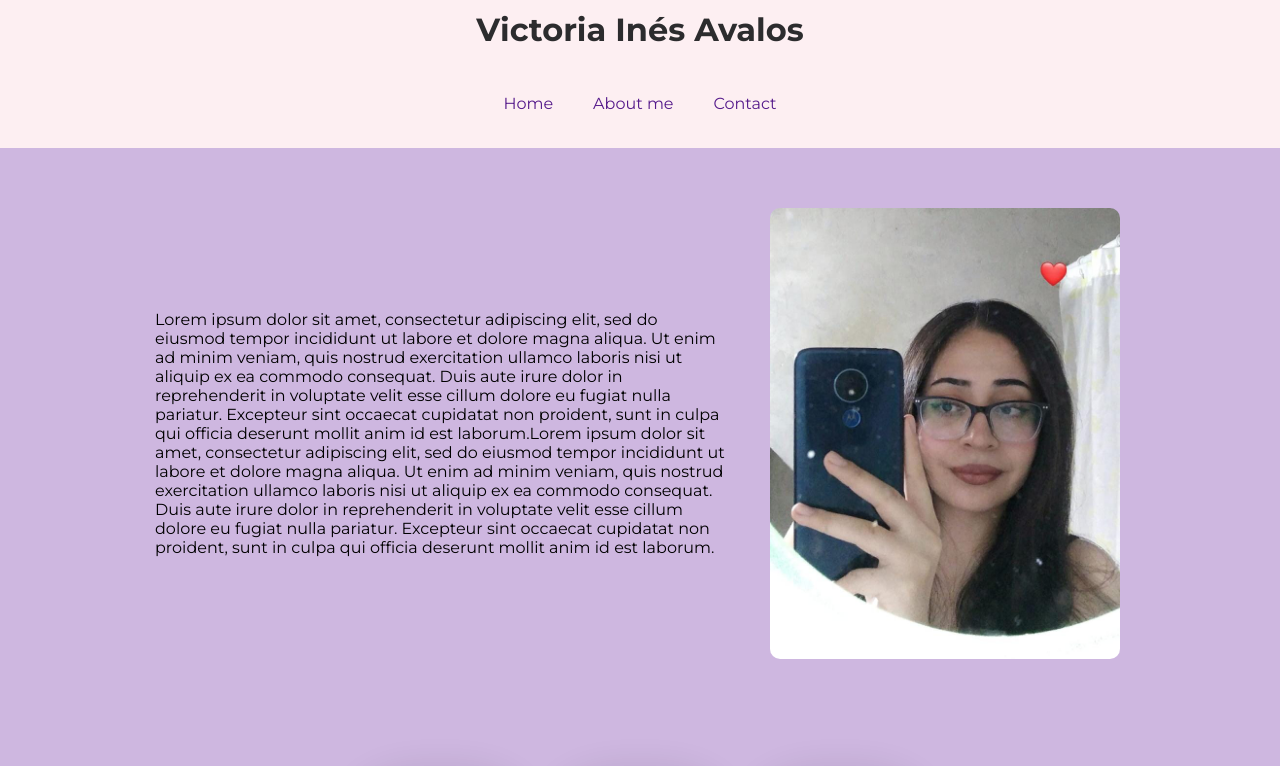
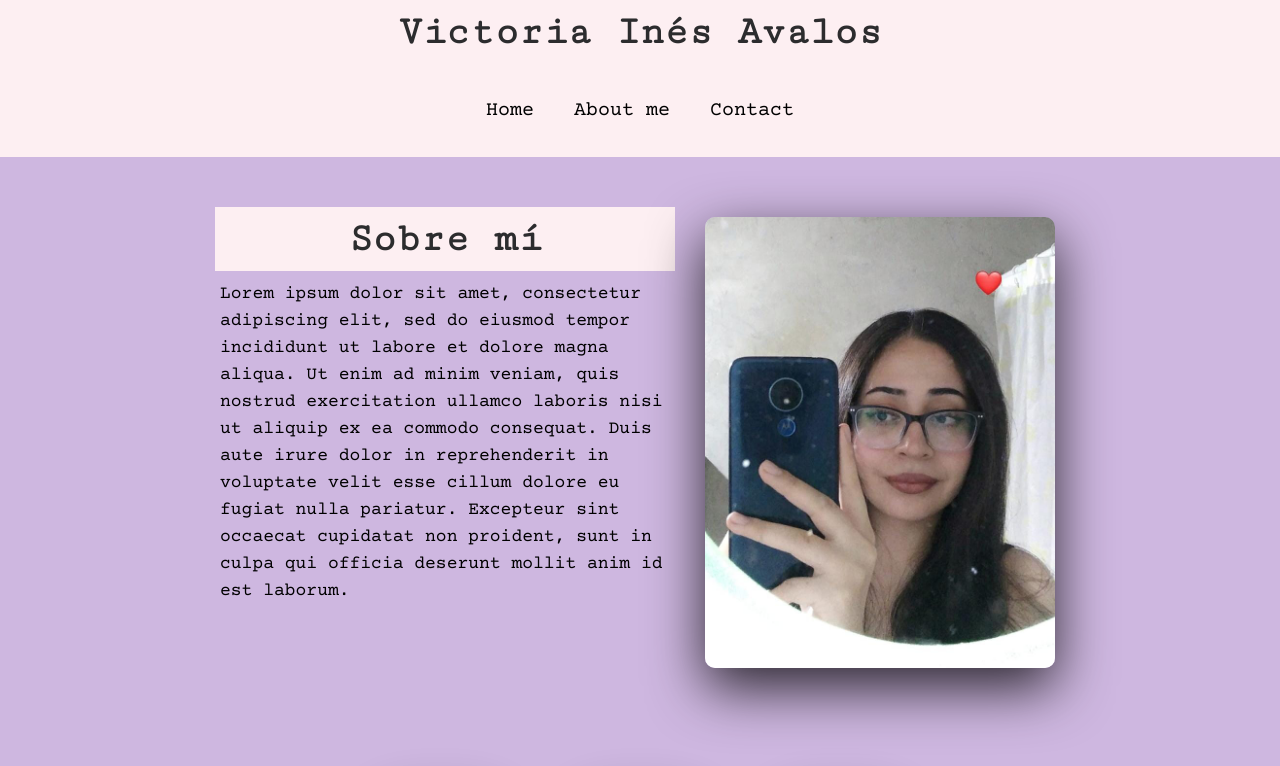
Before and after one commit to vickkyavalos/practica-dweb, a plain HTML site: page Desafio-HTML CSS/index.html in a window 1280 px wide. Shown: the top 766 px of the page. Drawn offline with nearby package versions, Linux system fonts and the light colour scheme.

Commit message:
style: acomodando estilos

```diff
--- a/Desafio-HTML CSS/index.html
+++ b/Desafio-HTML CSS/index.html
@@ -6,31 +6,39 @@
     <meta name="viewport" content="width=device-width, initial-scale=1.0">
     <title>desafío front</title>
     <link href="https://fonts.googleapis.com/css2?family=Bebas+Neue&family=Montserrat:ital,wght@0,100..900;1,100..900&display=swap" rel="stylesheet">
+
+    <link rel="preconnect" href="https://fonts.googleapis.com">
+    <link rel="preconnect" href="https://fonts.gstatic.com" crossorigin>
+    <link href="https://fonts.googleapis.com/css2?family=Courier+Prime:ital,wght@0,400;0,700;1,400;1,700&display=swap" rel="stylesheet">
+    <link href="https://fonts.googleapis.com/css2?family=Cutive+Mono&display=swap" rel="stylesheet">
+
     <link rel="stylesheet" href="static/style.css">
 </head>
 <body>
     <h1>Victoria Inés Avalos</h1>
     <header>
-        <nav>
+        <nav id="menu">
             <ul class="navegacion">
-                <a href="" class="navegacion"><li class="navegacion">Home</li></a>
-                <a href="" class="navegacion"><li class="navegacion">About me</li></a>
-                <a href="" class="navegacion"><li class="navegacion">Contact</li></a>
+                <a href="#menu" class="navegacion"><li class="navegacion">Home</li></a>
+                <a href="#yoText" class="navegacion"><li class="navegacion">About me</li></a>
+                <a href="#seccionContacto" class="navegacion"><li class="navegacion">Contact</li></a>
             </ul>
         </nav>
     </header>
 
-    <main>
+    <main id="yoText">
         <div class="card">
             <div class="sobremi">
-            <p class="textSM">Lorem ipsum dolor sit amet, consectetur adipiscing elit, sed do eiusmod tempor incididunt ut labore et dolore magna aliqua. Ut enim ad minim veniam, quis nostrud exercitation ullamco laboris nisi ut aliquip ex ea commodo consequat. Duis aute irure dolor in reprehenderit in voluptate velit esse cillum dolore eu fugiat nulla pariatur. Excepteur sint occaecat cupidatat non proident, sunt in culpa qui officia deserunt mollit anim id est laborum.Lorem ipsum dolor sit amet, consectetur adipiscing elit, sed do eiusmod tempor incididunt ut labore et dolore magna aliqua. Ut enim ad minim veniam, quis nostrud exercitation ullamco laboris nisi ut aliquip ex ea commodo consequat. Duis aute irure dolor in reprehenderit in voluptate velit esse cillum dolore eu fugiat nulla pariatur. Excepteur sint occaecat cupidatat non proident, sunt in culpa qui officia deserunt mollit anim id est laborum.</p>
-            <br>
-            <img src="static/me.jpeg" alt="">
+                <div>
+                    <h2>Sobre mí</h2>
+                    <p class="textSM">Lorem ipsum dolor sit amet, consectetur adipiscing elit, sed do eiusmod tempor incididunt ut labore et dolore magna aliqua. Ut enim ad minim veniam, quis nostrud exercitation ullamco laboris nisi ut aliquip ex ea commodo consequat. Duis aute irure dolor in reprehenderit in voluptate velit esse cillum dolore eu fugiat nulla pariatur. Excepteur sint occaecat cupidatat non proident, sunt in culpa qui officia deserunt mollit anim id est laborum.</p>
+                </div>
+                <img src="static/me.jpeg" alt="">
+            </div>
         </div>
     </main>
-        </div>
 
-        <section>
+        <section id="seccionContacto">
             <div class="cardMini">
                 <a href="https://www.instagram.com/aa.vickk/" class="redes">
                     <img class="iconos" src="static/instagram.svg" alt="">
--- a/Desafio-HTML CSS/static/style.css
+++ b/Desafio-HTML CSS/static/style.css
@@ -8,11 +8,25 @@
     --gris: #918C97;
     --grisOscuro: #2C2C2E;
     --negro: #000000;
-    font-family: "Montserrat", sans-serif;
+    font-family: "Courier Prime", monospace;
     font-weight: 400;
     font-style: normal;
 }
-/* ************************************************************************* */
+/******************************************tipografias*********************************************************/
+.press-start-2p-regular {
+    font-family: "Press Start 2P", system-ui;
+    font-weight: 400;
+    font-style: normal;
+  }
+
+.cutive-mono-regular {
+    font-family: "Cutive Mono", monospace;
+    font-weight: 400;
+    font-style: normal;
+  }
+
+
+/*********************************************all************************************************************/
 *{
     margin: 0 auto;
     padding: 0 auto;
@@ -20,13 +34,15 @@
 }
 
 /*********************************************header************************************************************/
-h1{
+h1, h2{
     display: flex;
     justify-content: center;
     align-items: center;
     background-color: var(--color4);
     padding: 10px;
     color: var(--grisOscuro);
+    font-family:  "Cutive Mono", monospace;
+    font-size: 40px;
 }
 
 header, .navegacion{
@@ -35,8 +51,12 @@ header, .navegacion{
     align-items: center;
     background-color: var(--color4);
     padding: 5px;
+    color: black;
     text-decoration: none;
     text-decoration-style: none;
+}
+.navegacion:hover{
+    color: var(--color1);
 }
 /********************************************* main ************************************************************/
 main {
@@ -50,14 +70,23 @@ main {
     padding-right:100px;
 }
 .textSM{
+    font-size: 18px;
+    max-width: 450px;
+    line-height: 1.5;
     padding-left:5px;
     padding-right:5px;
 }
 .sobremi {
     display: flex;
-    align-items: center;
-    gap: 15px;
+    align-items: flex-start;
+    gap: 20px;
     padding: 50px;
+    margin: 0 auto;
+    flex-wrap: wrap;
+}
+
+.sobremi h2 {
+    margin-bottom: 10px;
 }
 
 .sobremi img {
@@ -65,7 +94,10 @@ main {
     width: 350px;
     height: auto;
     border-radius: 10px;
+    box-shadow: rgba(0, 0, 0, 0.80) 0px 20px 55px;
 }
+
+
 /*********************************************section************************************************************/
 section, a{
     display: flex;
@@ -74,6 +106,7 @@ section, a{
     text-decoration: none;
     margin: 15px 10px;
     padding: 10px;
+    font-size: 20px;
 }
 
 .cardMini{
@@ -98,7 +131,7 @@ section, a{
 .iconos{
     width: 20px;
     height: 20px;
-    background-color: var(--color4);
+    background: none;
 }
 /*********************************************footer ************************************************************/
 footer, .textF{
```
Also changed, not shown: Desafio-HTML CSS/static/github-142-svgrepo-com.svg (deleted), 1 other file.
